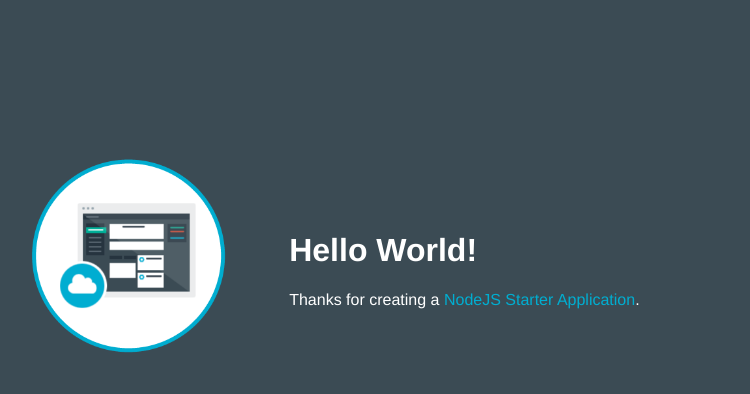
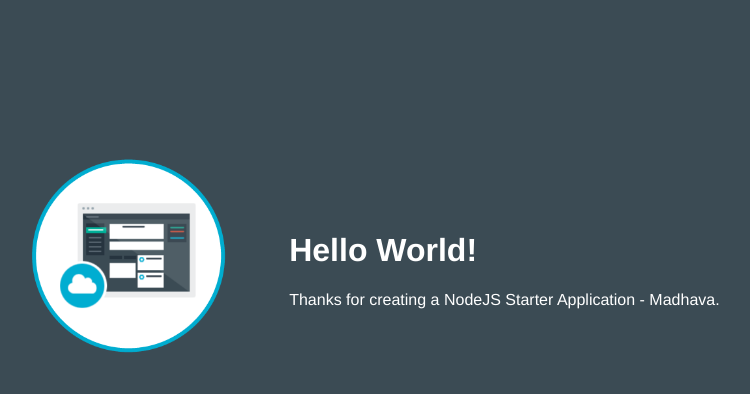
Before and after one commit to madredd7/Nodejsdemoapp-madhava, a website: page public/index.html in a window 1280 px wide. Shown: the whole page, without its empty margins (253-1003 px from the left). Drawn offline with Linux system fonts and the light colour scheme.

Commit message:
first commit

```diff
--- a/public/index.html
+++ b/public/index.html
@@ -17,7 +17,7 @@
         </td>
         <td>
           <h1 id="message">Hello World!</h1>
-          <p class='description'></p> Thanks for creating a <span class = "blue">NodeJS Starter Application</span>.
+          <p class='description'></p> Thanks for creating a NodeJS Starter Application - Madhava.
         </td>
       </tr>
     </table>
```
Also changed, not shown: 1 other file.
